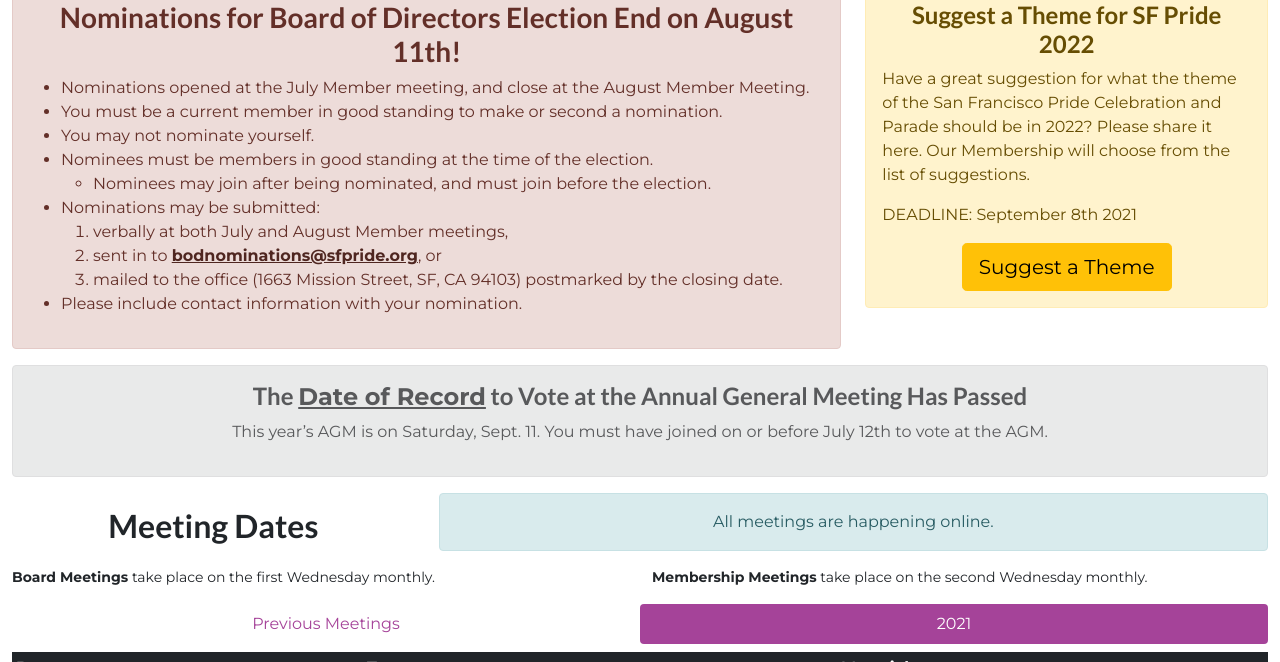
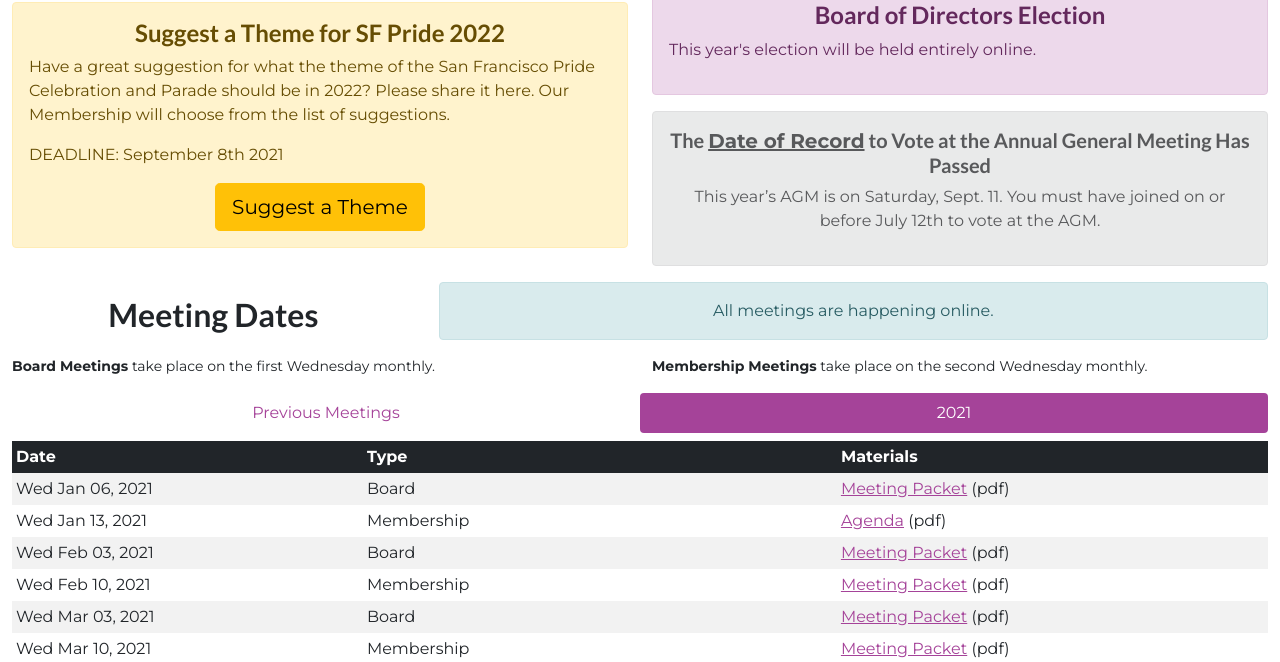
Before and after one commit to sfpride/members, a Jekyll site: the page built from index.html, in a window 1280 px wide and 900 px high, cut to the strip 238-900 px from the top of the window. Built offline with Jekyll 4.4.1, drawn with Linux system fonts in a browser that asks for light colours; some web fonts are replaced.

Commit message:
branch init

```diff
--- a/_includes/announcements.html
+++ b/_includes/announcements.html
@@ -1,7 +1,7 @@
 <section id="announcements">
-    <div class="row">
+    <div class="row align-items-center">
 
-    <div class="col col-12 col-md-4 order-md-2">
+    <div class="col">
         <div class="alert alert-warning">
             <h4 class="alert-heading text-center">Suggest a Theme for SF Pride 2022</h4>
             <p>Have a great suggestion for what the theme of the San Francisco Pride Celebration and Parade should be in 2022? Please share it here. Our Membership will choose from the list of suggestions.</p>
@@ -12,34 +12,13 @@
         </div>
     </div>
 
-    <div class="col order-md-1">
-        <div class="alert alert-danger">
-            <h3 class="alert-heading text-center">Nominations for Board of Directors Election End on August 11th!</h3>
-            <ul>
-                <li>Nominations opened at the July Member meeting, and close at the August Member Meeting.</li>
-                <li>You must be a current member in good standing to make or second a nomination.</li>
-                <li>You may not nominate yourself.</li>
-                <li>Nominees must be members in good standing at the time of the election.
-                    <ul>
-                        <li>Nominees may join after being nominated, and must join before the election.</li>
-                    </ul>
-                </li>
-                <li>
-                    Nominations may be submitted:
-                    <ol>
-                        <li>verbally at both July and August Member meetings, </li>
-                        <li>sent in to <a class="alert-link" href="mailto:bodnominations@sfpride.org">bodnominations@sfpride.org</a>, or</li>
-                        <li>mailed to the office (<address class="m-0 p-0 d-inline">1663 Mission Street, SF, CA 94103</address>) postmarked by the closing date.</li>
-                    </ol>
-                </li>
-                <li>Please include contact information with your nomination.</li>
-            </ul>
+    <div class="col">
+        <div class="alert alert-primary">
+            <h4 class="alert-heading text-center">Board of Directors Election</h4>
+            <p>This year's election will be held entirely online. </p>
         </div>
-    </div>
-
-    <div class="col col-12 order-md-3">
         <div class="alert alert-secondary text-center">
-            <h4 class="alert-heading text-center">The <span class="text-decoration-underline">Date of Record</span> to Vote at the Annual General Meeting Has Passed</h4>
+            <h5 class="alert-heading text-center">The <span class="text-decoration-underline">Date of Record</span> to Vote at the Annual General Meeting Has Passed</h5>
             <p>This year’s AGM is on Saturday, Sept. 11. You must have joined on or before July 12th to vote at the AGM.</p>
         </div>
     </div>
--- a/election/index.html
+++ b/election/index.html
@@ -36,8 +36,8 @@ title: 2020 Board Election
 
 <hr>
 
-<div id="blur" style="filter: blur(6px); -webkit-touch-callout: none; -webkit-user-select: none; -khtml-user-select: none; -moz-user-select: none;-ms-user-select: none;user-select: none;">
-
+<!-- <div id="blur" style="filter: blur(6px); -webkit-touch-callout: none; -webkit-user-select: none; -khtml-user-select: none; -moz-user-select: none;-ms-user-select: none;user-select: none;"> -->
+<div>
     <section id="procedure">
 
         <div class="row">
```
